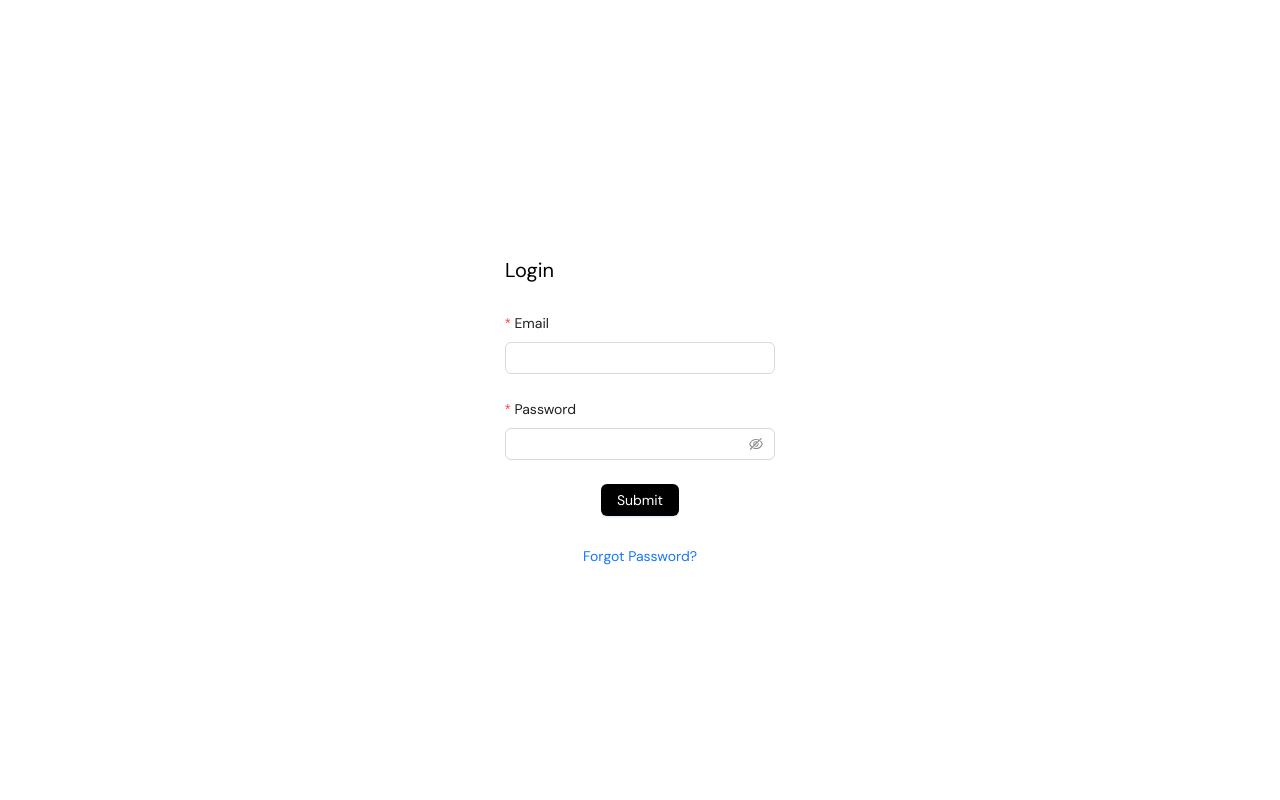
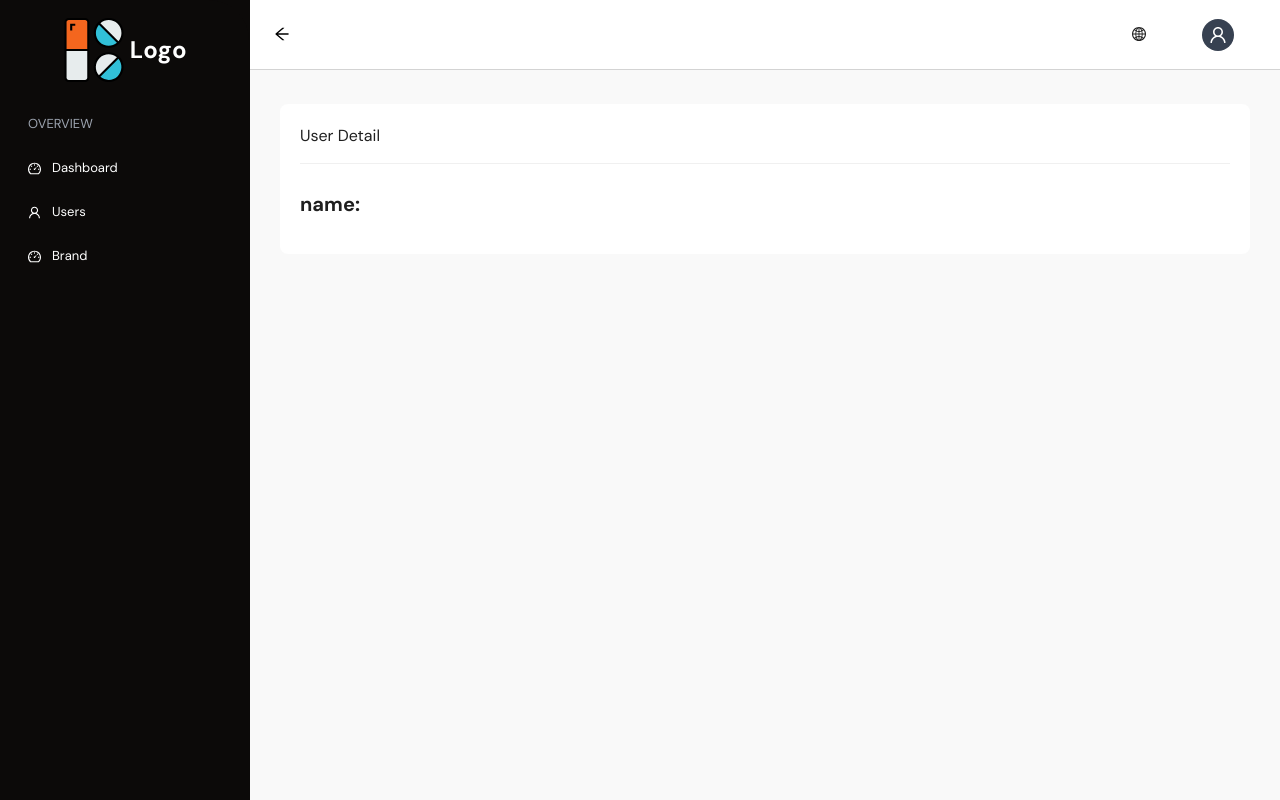
Before and after one commit to marshalyordanos/AfriData_wheellol, a React (Vite) app: page /dash/brand/1 in a window 1280 px wide. Before the commit this address led to /login. Built offline with nearby package versions, Linux system fonts and the light colour scheme.

Commit message:
improve the ui

```diff
--- a/src/app-routing.jsx
+++ b/src/app-routing.jsx
@@ -11,8 +11,8 @@ import SignUpPage from "./views/auth/SignUpPage";
 // import ChangePassword from "./views/auth/ChangePassword";
 
 const AppRoute = () => {
-  const user = useSelector(selectCurrentUser);
-  // const user = "lkkkkkkkkk";
+  // const user = useSelector(selectCurrentUser);
+  const user = "lkkkkkkkkk";
   console.log(user);
   return (
     <div>
@@ -20,18 +20,13 @@ const AppRoute = () => {
         <Route path="/login" element={<LoginPage />} />
         <Route path="/signup" element={<SignUpPage />} />
 
-
         <Route element={<ProtectedRoute />}>
-            <Route path="/dash/*" element={<LayoutRouting />} />
+          <Route path="/dash/*" element={<LayoutRouting />} />
         </Route>
 
-        <Route
-        path="/"
-        element={<Navigate to={user ? "/dash" : "/login"} />}
-      />
+        <Route path="/" element={<Navigate to={user ? "/dash" : "/login"} />} />
 
-
-       <Route path="*" element={<PageNotFound/>} />
+        <Route path="*" element={<PageNotFound />} />
       </Routes>
     </div>
   );
--- a/src/components/layout/Header.jsx
+++ b/src/components/layout/Header.jsx
@@ -252,7 +252,8 @@ const HeaderStyle = styled.div`
   justify-content: space-between;
   /* border: 1px solid; */
   height: 70px;
-
+  background-color: white;
+  border-bottom: 1px solid lightgray;
   .header_right_con {
     display: flex;
     align-items: center;
--- a/src/components/layout/LayoutApp.jsx
+++ b/src/components/layout/LayoutApp.jsx
@@ -55,7 +55,7 @@ const LayoutApp = () => {
 
         <Content
           style={{
-            padding: "0 0 2px 0",
+            padding: "10px 0 2px 0",
             background: " #F9F9F9",
             overflowY: "auto",
             height: "max-content",
--- a/src/components/layout/Sidebar.jsx
+++ b/src/components/layout/Sidebar.jsx
@@ -74,7 +74,7 @@ const Sidebar = ({ collapsed }) => {
   const getItems = async () => {
     const items2 = [
       getItem(
-        <p className="text-gray-500">{t("OVERVIEW")}</p>,
+        <p className="text-gray-400">{t("OVERVIEW")}</p>,
         "dashboard",
         null,
         null,
@@ -97,11 +97,11 @@ const Sidebar = ({ collapsed }) => {
       style={{
         height: "100vh",
         // border: "1px solid gray",
-        borderRadius: "0px 40px 40px 0",
+        // borderRadius: "0px 40px 40px 0",
         position: "fixed",
 
         display: collapsed && "none",
-        backgroundColor: "white",
+        backgroundColor: "#0c0a09",
         zIndex: 110,
       }}
       trigger={null}
@@ -114,7 +114,7 @@ const Sidebar = ({ collapsed }) => {
         style={{
           width: 249,
           height: 100,
-          background: "white",
+          background: "#0c0a09",
           borderRadius: "0px 40px 0 0",
         }}
       >
@@ -128,7 +128,7 @@ const Sidebar = ({ collapsed }) => {
             className=" h-16    text-black border-red-800"
             alt="MK Logo"
           />
-          <p className="text-2xl font-bold tracking-wide text-blue-600">Logo</p>{" "}
+          <p className="text-2xl font-bold tracking-wide text-white">Logo</p>{" "}
         </NavLink>
       </div>
       <div className="sidebar__menus">
@@ -180,13 +180,13 @@ const SidebarStyle = styled(Sider)`
   }
 
   .sidebar__menus::-webkit-scrollbar-thumb {
-    background-color: #999;
+    background-color: #c4c4c4;
     border-radius: 4px;
     /* border: 2px solid #f1f1f1; */
   }
 
   .sidebar__menus::-webkit-scrollbar-thumb:hover {
-    background-color: #777;
+    background-color: #d8d8d8;
   }
   /* ************************************ scroller bar *********************************** */
 
@@ -200,7 +200,7 @@ const SidebarStyle = styled(Sider)`
   }
   span {
     font-size: 13px !important;
-    color: black !important;
+    color: white !important;
   }
   .ant-menu-item-selected span {
     color: white !important;
--- a/src/utils/ProtectedRoute.jsx
+++ b/src/utils/ProtectedRoute.jsx
@@ -9,6 +9,7 @@ const ProtectedRoute = () => {
   if (user || userInLocalStorage) {
     return <Outlet />;
   }
+  return <Outlet />;
   return <Navigate to="/login" replace />;
 };
 
--- a/src/views/brand/BrandList.jsx
+++ b/src/views/brand/BrandList.jsx
@@ -262,8 +262,8 @@ const BrandList = () => {
           </button>
 
           <button
-            className="px-4  py-2 border border-[#1D9BF0]
-            text-white bg-[#1D9BF0] rounded"
+            className="px-4  py-2 border border-[#3BB66E]
+            text-white bg-[#3BB66E] rounded"
             onClick={() => {
               setIsModalOpen(true);
               setModeID("");
```
